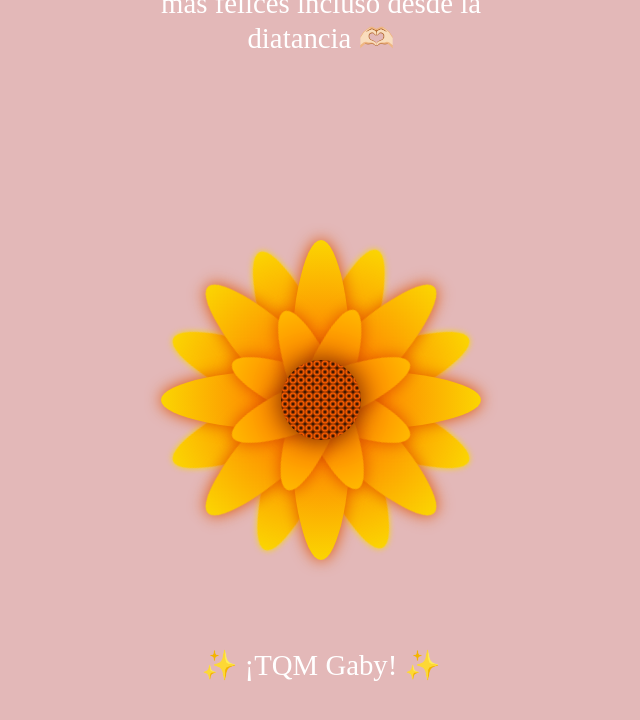
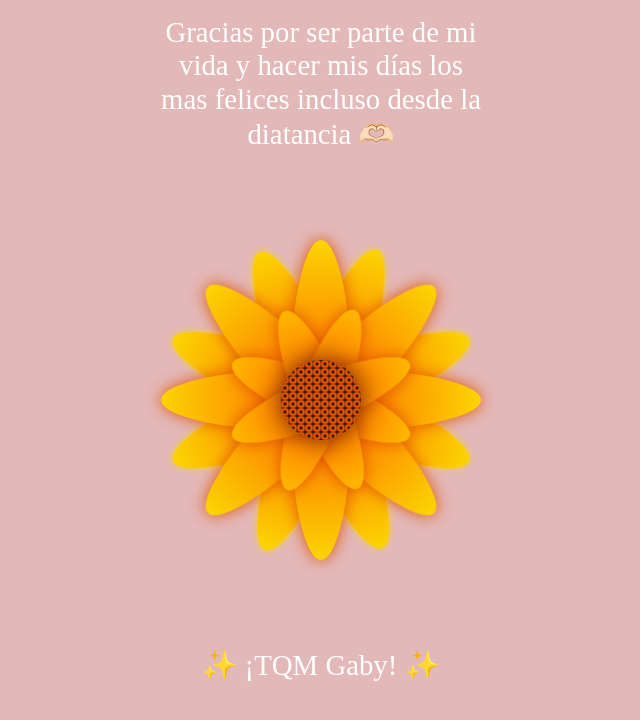
Before and after one commit to StevenCole01/yellow_flower, a plain HTML site: page docs/index.html in a window 1280 px wide. Shown: the whole page, without its empty margins (319-959 px from the left). Drawn offline with Linux system fonts and the light colour scheme.

Commit message:
Update style.css

```diff
--- a/docs/style.css
+++ b/docs/style.css
@@ -33,7 +33,7 @@ body {
 
 /* Ajustamos el texto arriba de la flor */
 .text-above {
-    top: -200px; /* Mover más arriba para dar más espacio */
+    top: -140px; /* Mover más arriba para dar más espacio */
 }
 
 /* Ajustamos el texto debajo de la flor */
```
